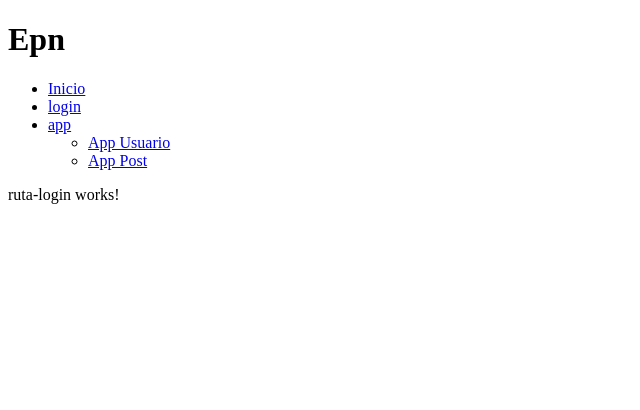
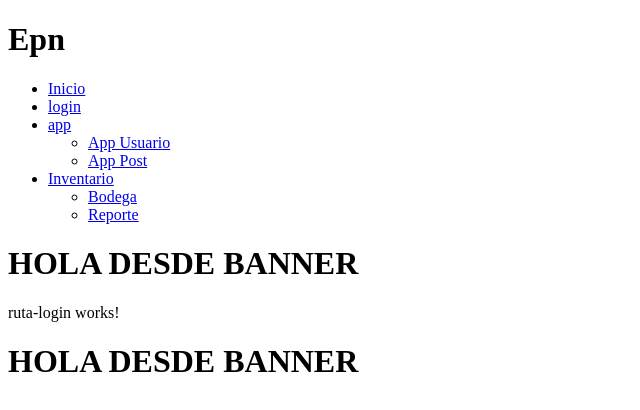
Before and after one commit to cgsuarez1979/christian-suarez-web-avanzada-ISDW813, an Angular app in the folder 03-angular/ejemplo/: page /#/login in a window 1280 px wide. Shown: the top 410 px of the page, without its empty margins (0-640 px from the left). Built offline with nearby package versions, Linux system fonts and the light colour scheme.

Commit message:
update/Componente y rutas finalizadas

```diff
--- a/03-angular/ejemplo/src/app/app.component.html
+++ b/03-angular/ejemplo/src/app/app.component.html
@@ -18,6 +18,17 @@
       </li>
     </ul>
   </li>
+  <li>
+    <a [routerLink]="['/lazy-inventario']">Inventario</a>
+    <ul>
+      <li>
+        <a [routerLink]="['/lazy-inventario', 'bodega']">Bodega</a>
+      </li>
+      <li>
+        <a [routerLink]="['/lazy-inventario', 'reporte']">Reporte</a>
+      </li>
+    </ul>
+  </li>
 </ul>
 
 <router-outlet></router-outlet>
--- a/03-angular/ejemplo/src/app/app.module.ts
+++ b/03-angular/ejemplo/src/app/app.module.ts
@@ -13,6 +13,7 @@ import { RutaAppComponent } from './rutas/ruta-app/ruta-app.component';
 import {AuthService} from './servicios/auth/auth.service';
 import {EstaLogeadoGuard} from './servicios/auth/esta-logeado.guard';
 import {EsAdministradorGuard} from './servicios/auth/es-administrador.guard';
+import {BannerImagenesModule} from './componentes/banner-imagenes/banner-imagenes.module';
 
 @NgModule({
   // Componentes
@@ -28,8 +29,10 @@ import {EsAdministradorGuard} from './servicios/auth/es-administrador.guard';
   ],
   // Modulos Importados
   imports: [
+    // app.module.ts
     BrowserModule,
-    AppRoutingModule
+    AppRoutingModule,
+    BannerImagenesModule
   ],
   // Servicios
   providers: [
--- /dev/null
+++ b/03-angular/ejemplo/src/app/componentes/banner-imagenes/banner-imagenes/banner-imagenes.component.html
@@ -0,0 +1 @@
+<h1>HOLA DESDE BANNER</h1>
--- /dev/null
+++ b/03-angular/ejemplo/src/app/componentes/banner-imagenes/banner-imagenes/banner-imagenes.component.ts
@@ -0,0 +1,15 @@
+import { Component, OnInit } from '@angular/core';
+
+@Component({
+  selector: 'app-banner-imagenes',
+  templateUrl: './banner-imagenes.component.html',
+  styleUrls: ['./banner-imagenes.component.scss']
+})
+export class BannerImagenesComponent implements OnInit {
+
+  constructor() { }
+
+  ngOnInit(): void {
+  }
+
+}
--- a/03-angular/ejemplo/src/app/rutas/ruta-login/ruta-login.component.html
+++ b/03-angular/ejemplo/src/app/rutas/ruta-login/ruta-login.component.html
@@ -1 +1,7 @@
+
+
+<app-banner-imagenes>
+</app-banner-imagenes>
 <p>ruta-login works!</p>
+<app-banner-imagenes>
+</app-banner-imagenes>
```
Also changed, not shown: 03-angular/ejemplo/src/app/componentes/banner-imagenes/banner-imagenes.module.ts (added, +18 -0 lines), 03-angular/ejemplo/src/app/componentes/banner-imagenes/banner-imagenes/banner-imagenes.component.scss (added), 2 other files (tests, documents, lock files or other folders).
